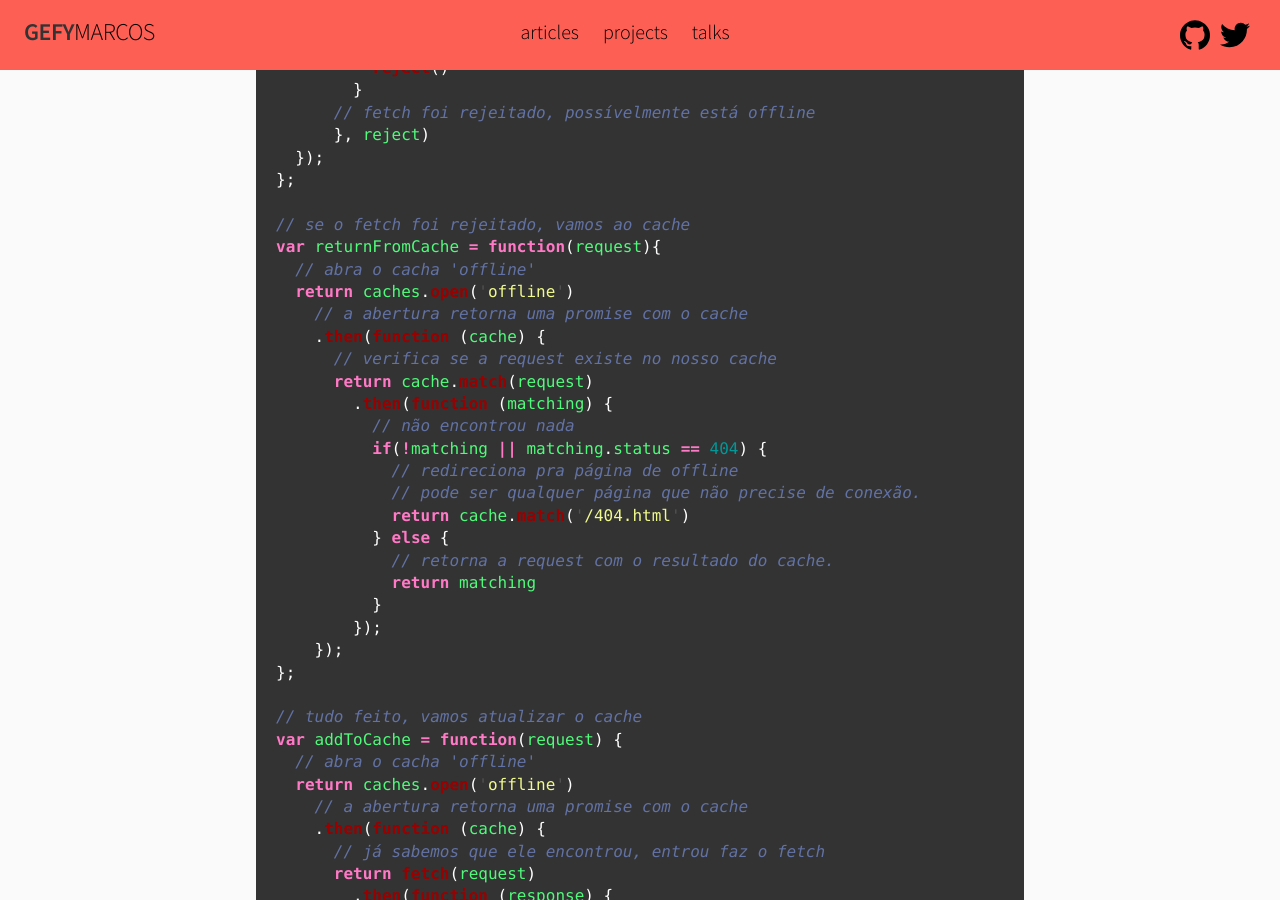
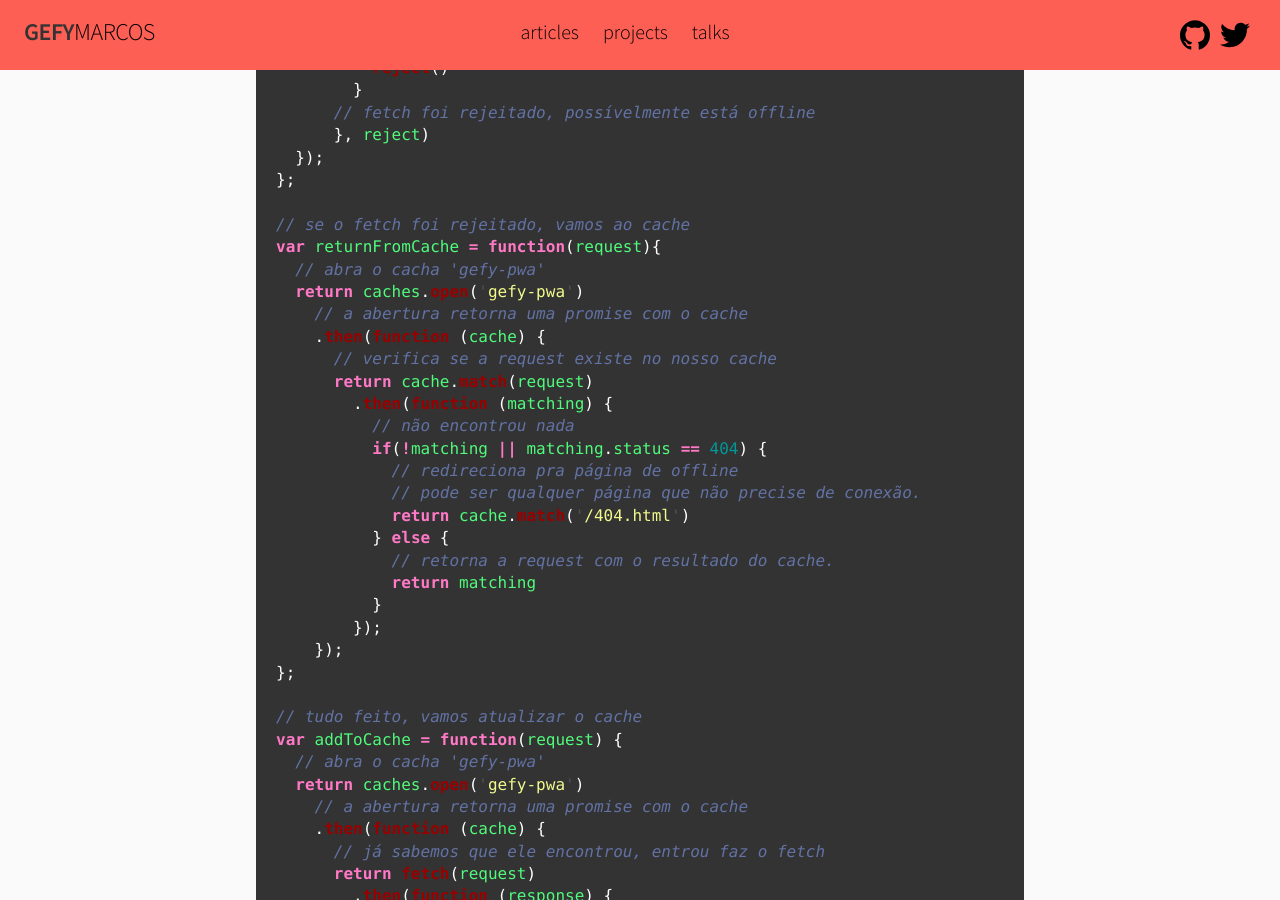
Before and after one commit to gefymarcos/gefymarcos.github.io, a Jekyll site: the page built from _posts/2018-10-31-web-app-to-pwa.md, in a window 1280 px wide and 900 px high, scrolled down 7304 px. Built offline with Jekyll 4.4.1, drawn with Linux system fonts in a browser that asks for light colours; comment, search, counter and statistics services are not loaded.

Commit message:
change cache's name in tutorial

```diff
--- a/_posts/2018-10-31-web-app-to-pwa.md
+++ b/_posts/2018-10-31-web-app-to-pwa.md
@@ -181,7 +181,7 @@ var filesToAdd = ['/']
 
 self.addEventListener('install', function(event) {
   event.waitUntil(
-    caches.open('offline')
+    caches.open('gefy-pwa')
       .then(function(cache) {
         return cache.addAll(filesToAdd);
       })
@@ -255,8 +255,8 @@ var checkResponse = function(request) {
 
 // se o fetch foi rejeitado, vamos ao cache
 var returnFromCache = function(request){
-  // abra o cacha 'offline'
-  return caches.open('offline')
+  // abra o cacha 'gefy-pwa'
+  return caches.open('gefy-pwa')
     // a abertura retorna uma promise com o cache
     .then(function (cache) {
       // verifica se a request existe no nosso cache
@@ -277,8 +277,8 @@ var returnFromCache = function(request){
 
 // tudo feito, vamos atualizar o cache
 var addToCache = function(request) {
-  // abra o cacha 'offline'
-  return caches.open('offline')
+  // abra o cacha 'gefy-pwa'
+  return caches.open('gefy-pwa')
     // a abertura retorna uma promise com o cache
     .then(function (cache) {
       // já sabemos que ele encontrou, entrou faz o fetch
```
